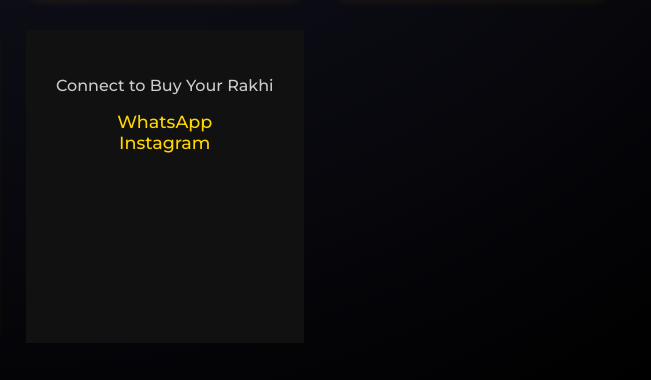
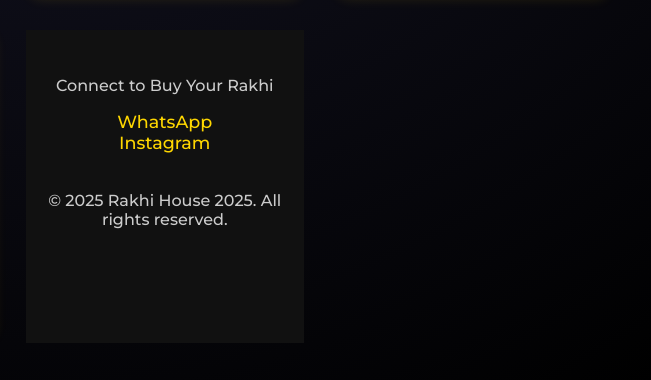
Before and after one commit to rakhihouse/2025, a plain HTML site: page bhai.html in a window 1280 px wide. Shown: the part 609-989 px from the top of the page, 629-1280 px from the left. Drawn offline with Linux system fonts and the light colour scheme.

Commit message:
Update bhai.html

```diff
--- a/bhai.html
+++ b/bhai.html
@@ -168,6 +168,8 @@
       <a href="https://instagram.com/rakhi_house2025" target="_blank">Instagram</a>
 
     </div>
+    <br><br>
+    &copy; 2025 Rakhi House 2025. All rights reserved.
   </footer>
 
 </body>
```
